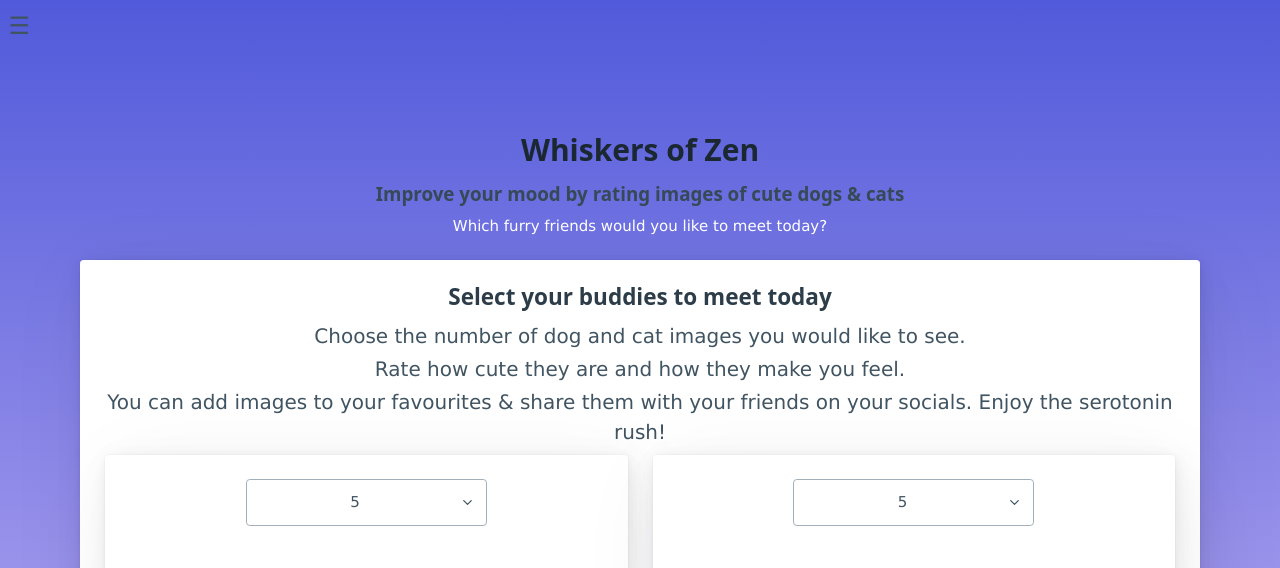
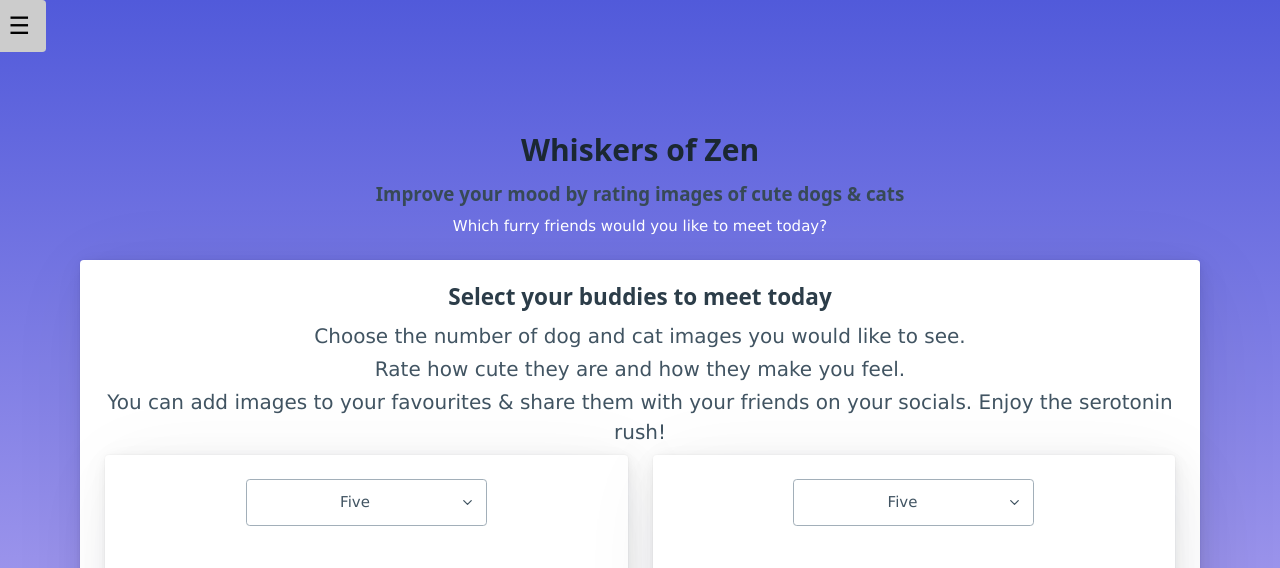
Before and after one commit to ReneMalingre/Whiskers-of-Zen, a plain HTML site: page index.html in a window 1280 px wide. Shown: the top 568 px of the page. Drawn offline with nearby package versions, Linux system fonts and the light colour scheme.

Commit message:
Polished Index file to align with latest changes

```diff
--- a/assets/js/index-script.js
+++ b/assets/js/index-script.js
@@ -1,12 +1,36 @@
-// get submit button
-const submitButton = document.getElementById('submit-button');
-// add event listener to submit button
-submitButton.addEventListener('click', submitForm);
+//Enable format to array
+const landingdata = {
+  dogs: 5,
+cats: 5,
+mood: 3
+};
 
-function submitForm() {
-  // get form data here
-  // pass form data to query string
-  // pass this query string to load app.html
-  const queryString = 'dogs=4&cats=4&mood=1&name=Bob';
-  window.location.href = `app.html?${queryString}`;
-}
+//Save Mood to Local storage
+const initialmood = document.getElementById('zen-level');
+initialmood.addEventListener('change', (event) => {
+landingdata.mood = event.target.value;
+console.log(landingdata.mood);
+});
+
+//Save dropdown for number of dogs go local storage
+const dognumber = document.getElementById("image-number-dogs");
+dognumber.addEventListener('change', () => {
+ landingdata.dogs = event.target.value;
+  console.log(landingdata.dogs);
+});
+
+//Save dropdown for number of cats to local storage
+const catnumber = document.getElementById("image-number-cats");
+catnumber.addEventListener('change', () => {
+  landingdata.cats = event.target.value;
+  console.log(landingdata.cats);
+});
+
+//Load your Furry Friends Button to take to app page
+const submitbutton = document.getElementById('submit-button');
+submitbutton.addEventListener('click', () => {
+// create querystring
+const queryString = new URLSearchParams(landingdata).toString();
+console.log(queryString);
+window.location.href = 'app.html?' + queryString;
+});
--- a/index.html
+++ b/index.html
@@ -81,12 +81,12 @@
                 <div class="dogs">
                     <label for="image-number-dogs"></label>
                     <select name="image-number-dogs" id="image-number-dogs">
-                        <option value="five">5</option>
-                        <option value="ten">10</option>
-                        <option value="fifteen">15</option>
-                        <option value="twenty">20</option>
-                        <option value="twenty-five">25</option>
-                        <option value="thirty">30</option>
+                        <option value="5">Five</option>
+                        <option value="10">Ten</option>
+                        <option value="15">Fifteen</option>
+                        <option value="20">Twenty</option>
+                        <option value="25">Twentyfive</option>
+                        <option value="30">Thirty</option>
                     </select>
                 </div>
                 <img class="img-scale" src="./assets/img/dog-sml.png" alt="A cute golden retriever">
@@ -98,12 +98,12 @@
                 <div class="cats">
                     <label for="image-number-cats"></label>
                     <select name="image-number-cats" id="image-number-cats">
-                        <option value="five">5</option>
-                        <option value="ten">10</option>
-                        <option value="fifteen">15</option>
-                        <option value="twenty">20</option>
-                        <option value="twenty-five">25</option>
-                        <option value="thirty">30</option>
+                        <option value="5">Five</option>
+                        <option value="10">Ten</option>
+                        <option value="15">Fifteen</option>
+                        <option value="20">Twenty</option>
+                        <option value="25">Twentyfive</option>
+                        <option value="30">Thirty</option>
                     </select>
                 </div>
                 <img class="img-scale" src="./assets/img/cat-sml.png" alt="A cute kitten">
@@ -113,12 +113,12 @@
                 <h6>Dogs and cats are guaranteed to improve your mood.</h6>
                 <h4>What is your current Level of Zen right now?</h4>
                 <!-- <h6>Your current mood level:</h6> -->
-                <label for="aww-level">
+                <label for="zen-level">
                     <span class="slider-emoji strong align-left">😩</span>
                     <span class="slider-emoji strong align-center">😐</span>
                     <span class="slider-emoji strong align-right">😊</span>
                 </label>
-                <input type="range" id="user-level" name="user-level"
+                <input type="range" id="zen-level" name="zen-level"
                        min="1" max="5" value="3">
 
             <!-- submit button -->
```
